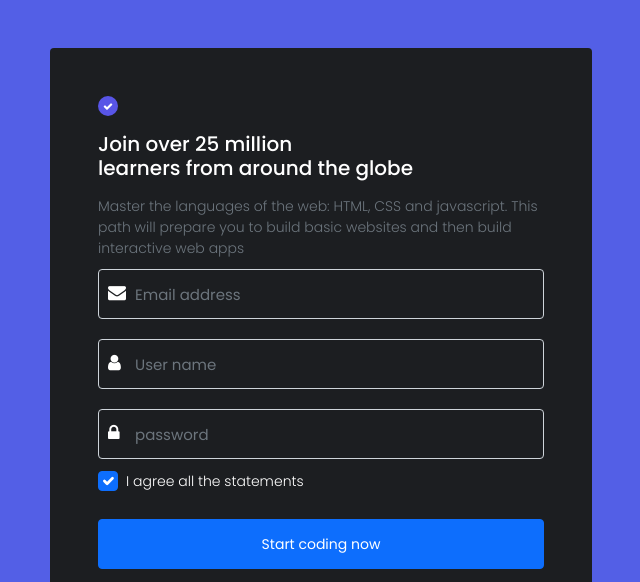
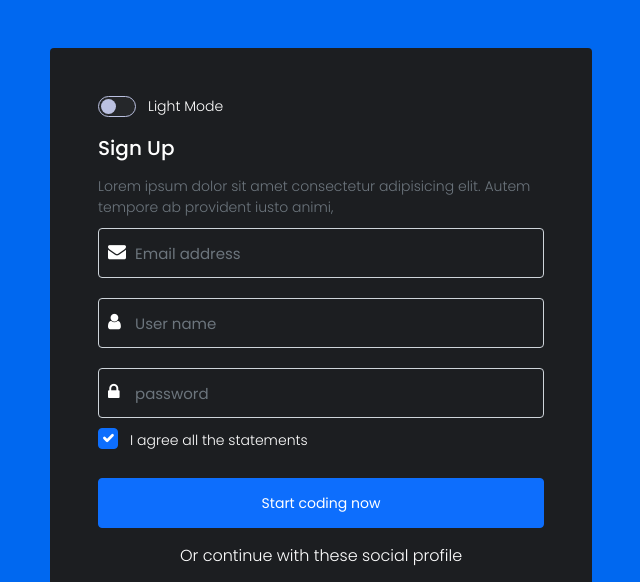
Before and after one commit to Bahadou-Badr/Login-Form-With-JavaScript, a plain HTML site: page index.html in a window 1280 px wide. Shown: the top 582 px of the page, without its empty margins (319-959 px from the left). Drawn offline with nearby package versions, Linux system fonts and the light colour scheme.

Commit message:
add the Dark theme

```diff
--- a/index.html
+++ b/index.html
@@ -14,10 +14,11 @@
 
             <div class="col-md-6">
                 <form action=""  id="sign-up">
-                    <div class="card px-5 py-5"> <span class="circle"><i class="fa fa-check"></i></span>
-                        <h5 class="mt-3">Join over 25 million <br> learners from around the globe</h5> <small class="mt-2 text-muted">Master the languages of the web: HTML, CSS and javascript. This path will prepare you to build basic websites and then build interactive web apps</small>
-                        <div class="form-input"> <i class="fa fa-envelope"></i> <input type="email" class="form-control" placeholder="Email address" required> </div>
-                        <div class="form-input"> <i class="fa fa-user"></i> <input type="text" class="form-control" placeholder="User name" required> </div>
+                    <div class="card px-5 py-5">
+                        <div class="swith-mode"><input id="switch" type="checkbox" class="switch mr-2" onclick="applyTheme()"><label for="switch">Light Mode</label></div>
+                        <h5 class="mt-3">Sign Up</h5> <small class="mt-2 text-muted">Lorem ipsum dolor sit amet consectetur adipisicing elit. Autem tempore ab provident iusto animi,</small>
+                        <div class="form-input"> <i class="fa fa-envelope"></i> <input type="email" class="form-control"  placeholder="Email address" required> </div>
+                        <div class="form-input"> <i class="fa fa-user"></i> <input type="text" class="form-control"  placeholder="User name" required> </div>
                         <div class="form-input"> <i class="fa fa-lock"></i> <input type="password" class="form-control" placeholder="password" required> </div>
                         <div class="form-check"> <input class="form-check-input" type="checkbox" value="" id="flexCheckChecked" checked> <label class="form-check-label" for="flexCheckChecked"> I agree all the statements </label> </div> <button class="btn btn-primary mt-4 signup">Start coding now</button>
                         <div class="text-center mt-3"> <span>Or continue with these social profile</span> </div>
@@ -28,7 +29,8 @@
 
                 <form class="form-hidden" action="" id="login">
                     <div class="card px-5 py-5"> <span class="circle"><i class="fa fa-check"></i></span>
-                        <h5 class="mt-3">Join over 25 million <br> learners from around the globe</h5> <small class="mt-2 text-muted">Master the languages of the web: HTML, CSS and javascript. This path will prepare you to build basic websites and then build interactive web apps</small>
+                        <!-- <div class="swith-mode"><input id="s2" type="checkbox" class="switch mr-2 " onclick="applyTheme()"><label for="s2">Light Mode</label></div> -->
+                        <h5 class="mt-3">Sign In</h5> <small class="mt-2 text-muted">Lorem ipsum dolor sit amet consectetur adipisicing elit. Autem tempore ab provident iusto animi,</small>
                         <div class="form-input"> <i class="fa fa-envelope"></i> <input type="email" class="form-control" placeholder="Email address" required> </div>
                         <div class="form-input"> <i class="fa fa-lock"></i> <input type="password" class="form-control" placeholder="password" required> </div>
                         <button class="btn btn-primary mt-4 signup">Start coding now</button>
--- a/script.js
+++ b/script.js
@@ -16,3 +16,20 @@ document.addEventListener('DOMContentLoaded', () => {
                 signUpForm.classList.remove("form-hidden");
             });
 })
+
+//Apply Theme - dark and light//
+function applyTheme(){
+    const checkBox = document.querySelector('.switch');
+    const itemLight = document.querySelectorAll('.card, .form-control, .social');
+
+    if (checkBox.checked == true) {
+        itemLight.forEach(e => {
+            e.classList.add('light');
+        })
+    }
+    else {
+        itemLight.forEach(e => {
+            e.classList.remove('light');
+        })
+    }
+}
--- /dev/null
+++ b/style.scss
@@ -0,0 +1,221 @@
+@import url("https://fonts.googleapis.com/css2?family=Poppins:wght@100;200;300;400;500;600;700;800&display=swap");
+
+:root {
+    /* Light Theme */
+    --color-light-text: #0f0f0f;
+    --background-light-card: #eeeeee;
+    --background-light-focus-form: #e4e4e4;
+
+
+
+    /* Dark Theme */
+    --background-blue: #0068f0;
+    --color-text: #fff;
+    --background-card: #1c1e21;
+    --background-focus-form: #25272a;
+
+}
+
+body {
+
+    background-color: var(--background-blue);
+    font-family: "Poppins", sans-serif;
+    font-weight: 300
+}
+.height {
+  height: 100vh
+}
+/*Light Style*/
+.card.light{
+  background-color: var(--background-light-card);
+  color: var(--color-light-text);
+}
+.form-control.light{
+  background-color: var(--background-light-card);
+}
+
+.form-control.light:focus{
+  background-color: var(--background-light-focus-form);
+  color: var(--color-light-text);
+  border-color: var(--background-blue)
+}
+
+.social.light {
+  border: 1px solid var(--color-light-text);
+
+}
+.circle.light {
+  color: var(--color-light-text);
+}
+
+/*/ hidden form /*/
+.form-hidden{
+    display: none;
+}
+
+.card {
+    border: none;
+    padding: 20px;
+    background-color: var(--background-card);
+    color: var(--color-text);
+}
+
+.circle {
+    height: 20px;
+    width: 20px;
+    display: flex;
+    align-items: center;
+    justify-content: center;
+    background-color: var(--background-blue);
+    color: var(--color-light-text);
+    font-size: 10px;
+    border-radius: 50%
+}
+
+.form-input {
+    position: relative;
+    margin-bottom: 10px;
+    margin-top: 10px
+}
+
+.form-input i {
+    position: absolute;
+    font-size: 18px;
+    top: 15px;
+    left: 10px
+}
+
+.form-control {
+    height: 50px;
+    background-color: var(--background-card);
+    text-indent: 24px;
+    font-size: 15px
+}
+
+
+.form-control:focus {
+    background-color: var(--background-focus-form);
+    box-shadow: none;
+    color: var(--color-text);
+    border-color: var(--background-blue)
+}
+
+.form-check-label {
+    margin-top: 2px;
+    font-size: 14px
+}
+
+.signup {
+    height: 50px;
+    font-size: 14px;
+    width: 100%;
+}
+
+.social {
+    height: 50px;
+    width: 50px;
+    display: flex;
+    justify-content: center;
+    align-items: center;
+    border: 1px solid var(--color-text);
+    border-radius: 50%;
+    margin-right: 10px;
+    cursor: pointer
+}
+
+.social:hover {
+    background-color: var(--background-blue);
+    border-color: var(--background-blue);
+}
+/* ----------------------------*/
+@supports(-webkit-appearance: none) or (-moz-appearance: none) {
+  input[type='checkbox']{
+    --active: #275EFE;
+    --active-inner: #fff;
+    --focus: 2px rgba(39, 94, 254, .3);
+    --border: #BBC1E1;
+    --border-hover: #275EFE;
+    --background: var(--background-focus-form);
+    --disabled: #F6F8FF;
+    --disabled-inner: #E1E6F9;
+    -webkit-appearance: none;
+    -moz-appearance: none;
+    height: 21px;
+    outline: none;
+    display: inline-block;
+    vertical-align: top;
+    position: relative;
+    margin: 0;
+    cursor: pointer;
+    border: 1px solid var(--bc, var(--border));
+    background: var(--b, var(--background));
+    transition: background .3s, border-color .3s, box-shadow .2s;
+    &:after {
+      content: '';
+      display: block;
+      left: 0;
+      top: 0;
+      position: absolute;
+      transition: transform var(--d-t, .3s) var(--d-t-e, ease), opacity var(--d-o, .2s);
+    }
+    &:checked {
+      --b: var(--active);
+      --bc: var(--active);
+      --d-o: .3s;
+      --d-t: .6s;
+      --d-t-e: cubic-bezier(.2, .85, .32, 1.2);
+    }
+    &:hover {
+      &:not(:checked) {
+        &:not(:disabled) {
+          --bc: var(--border-hover);
+        }
+      }
+    }
+    &:focus {
+      box-shadow: 0 0 0 var(--focus);
+    }
+
+    & + label {
+      font-size: 14px;
+      line-height: 21px;
+      display: inline-block;
+      vertical-align: top;
+      cursor: pointer;
+      margin-left: 4px;
+    }
+  }
+  /*****************/
+  input[type='checkbox'] {
+    &.switch {
+      width: 38px;
+      border-radius: 11px;
+      &:after {
+        left: 2px;
+        top: 2px;
+        border-radius: 50%;
+        width: 15px;
+        height: 15px;
+        background: var(--ab, var(--border));
+        transform: translateX(var(--x, 0));
+      }
+      &:checked {
+        --ab: var(--active-inner);
+        --x: 17px;
+      }
+      &:disabled {
+        &:not(:checked) {
+          &:after {
+            opacity: .6;
+          }
+        }
+      }
+    }
+  }
+
+}
+
+.swith-mode {
+  margin-right: 3rem;
+  position: relative;
+}
```
Also changed, not shown: img/capture.gif (added), style.css, 2 other files.
